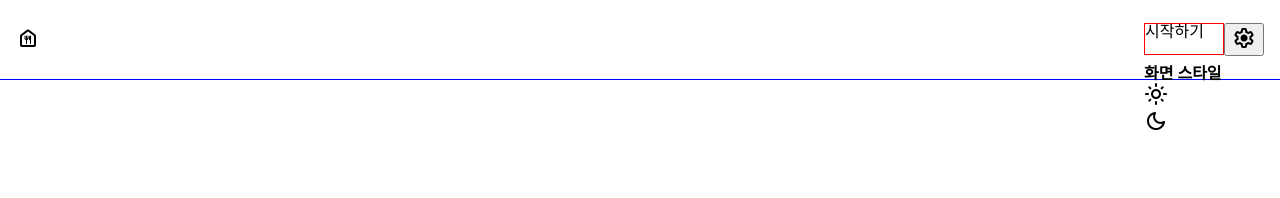
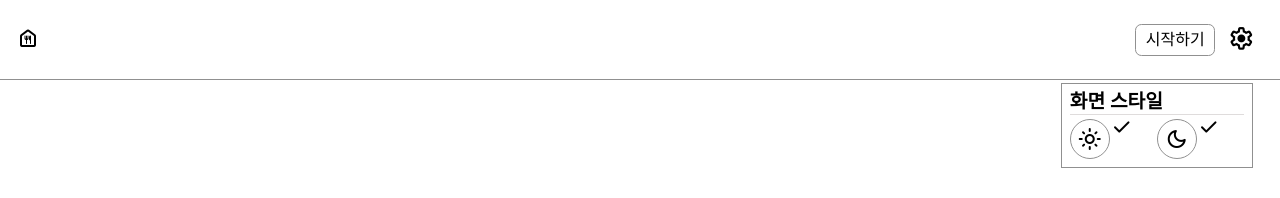
Before and after one commit to Galaxy-104/project1_WebService, a plain HTML site: page index.html in a window 1280 px wide. Drawn offline with nearby package versions, Linux system fonts and the light colour scheme.

Commit message:
index.html nav 레이아웃 완료

```diff
--- a/CSS/nav.css
+++ b/CSS/nav.css
@@ -7,7 +7,7 @@ nav{
     position: fixed;
     justify-content: space-between;
     align-items: center;
-    border-bottom: 1px solid blue;
+    border-bottom: 1px solid #909090;
     padding: .5rem 1rem;
 }
 /* 버튼 컨테이너 */
@@ -15,19 +15,64 @@ nav .btns{
     position: relative;
     display: flex;
 }
+nav .btns > div{
+    margin: .2rem;
+}
 /* 시작하기 버튼 */
 nav .auth{
-    border: 1px solid red;
+    border: 1px solid #909090;
     width: 5rem;
     height: 2rem;
-
+    border-radius: .4rem;
+    display: flex;
+    justify-content: center;
+    align-items: center;
 }
 /* 설정 버튼 */
-nav .set-btn{
-
+nav .set-btn button{
+    border: none;
+    background: none;
+}
+nav .set-btn button span{
+    cursor: pointer;
+    font-size: 1.7rem;
 }
 /* 설정 창 */
 nav .setting{
     position: absolute;
-    bottom: -5rem;
+    bottom: -7rem;
+    right: .5rem;
+    border: 1px solid #909090;
+    width: 12rem;
+    padding: .5rem;
 }
+/* 모드 설정 */
+nav .setting .mode{
+    width: 100%;
+    display: grid;
+}
+nav .setting .mode h3{
+    grid-column: 1 / 3;
+    font-size: 1.2rem;
+    padding-bottom: .2rem;
+    margin-bottom: .2rem;
+    border-bottom: 1px solid rgb(223, 220, 220);
+}
+nav .setting .mode > div{
+    font-size: 1rem;
+    border: 1px solid #909090;
+    border-radius: 50%;
+    width: 2.5rem;
+    height: 2.5rem;
+    display: flex;
+    justify-content: center;
+    align-items: center;
+}
+nav .setting .mode > div span{
+    position: relative;
+}
+nav .setting .mode > div span span{
+    position: absolute;
+    top: -.75rem;
+    right: -2rem;
+}
--- a/index.html
+++ b/index.html
@@ -42,11 +42,18 @@
                     <div class="light-mode">
                         <span class="material-symbols-rounded">
                             light_mode
+                            <span class="material-symbols-rounded">
+                                check
+                            </span>
                         </span>
+
                     </div>
                     <div class="dark-mode">
                         <span class="material-symbols-rounded">
                             dark_mode
+                            <span class="material-symbols-rounded">
+                                check
+                            </span>
                         </span>
                     </div>
                 </div>
```
